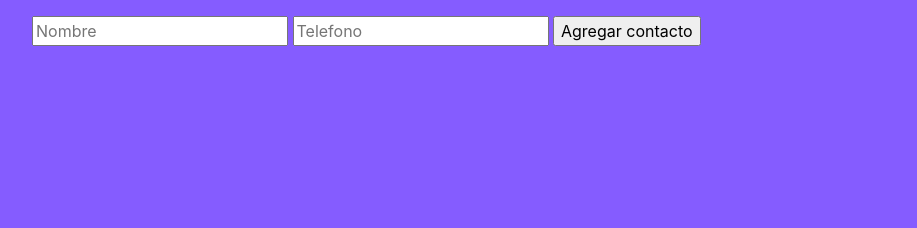
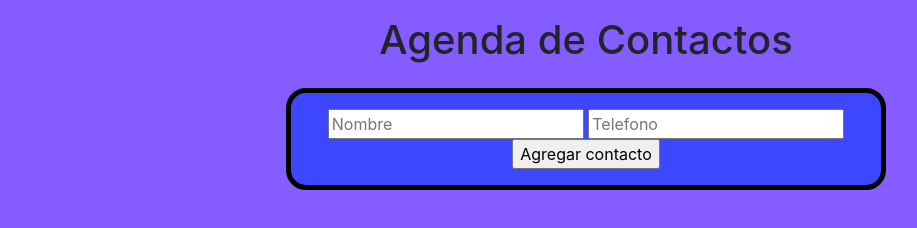
Before and after one commit to felipechak/EntregaAgenda, a plain HTML site: page index.html in a window 1280 px wide. Shown: the whole page, without its empty margins (54-971 px from the left). Drawn offline with nearby package versions, Linux system fonts and the light colour scheme.

Commit message:
Added page title and basic styling

```diff
--- a/index.html
+++ b/index.html
@@ -3,14 +3,15 @@
 <head>
     <meta charset="UTF-8">
     <meta name="viewport" content="width=device-width, initial-scale=1.0">
-    <title>Document</title>
+    <title>Agenda de Contactos</title>
     <link rel="stylesheet" href="https://stackpath.bootstrapcdn.com/bootstrap/4.4.1/css/bootstrap.min.css">
     <link rel="stylesheet" href="style.css">
     <script src="https://cdnjs.cloudflare.com/ajax/libs/jquery/3.2.1/jquery.min.js"></script>
     <script src="https://stackpath.bootstrapcdn.com/bootstrap/4.4.1/js/bootstrap.bundle.min.js"></script>
 </head>
 <body>
-    <div class="container p-3">
+    <h1 class="text-center p-3">Agenda de Contactos</h1>
+    <div id="form-box" class="container p-3 text-center">
         <input type="text" placeholder="Nombre" id="nameInput">
         <input type="number" placeholder="Telefono" id="cellInput">
         <input type="button" value="Agregar contacto" id="submitButton">
--- a/style.css
+++ b/style.css
@@ -1,7 +1,12 @@
 body{
 	background: #855cff;
 }
-
+#form-box{
+     width: 600px;
+     background-color: #3d47ff;
+     border-radius: 20px;
+     border: black solid 5px;
+}
 .list-group{
 	width: 600px !important;
 
```
